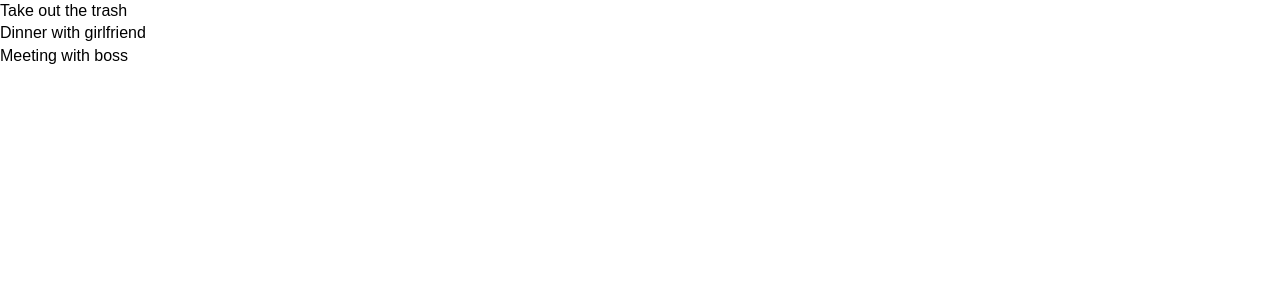
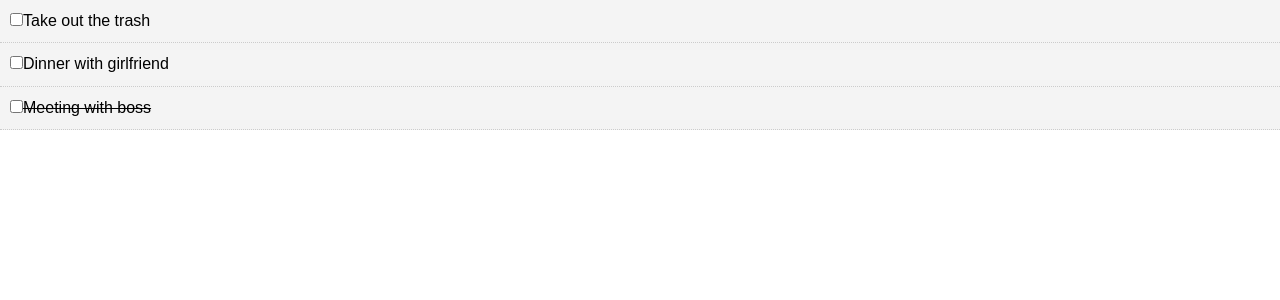
Before and after one commit to Musyimi97/to-do-react, a React (Create React App) app: page / in a window 1280 px wide. Shown: the top 300 px of the page. Built offline with nearby package versions, Linux system fonts and the light colour scheme.

Commit message:
prettuy cool

```diff
--- a/src/App.js
+++ b/src/App.js
@@ -18,7 +18,7 @@
       {
         id:3,
         title:'Meeting with boss',
-        completed:false
+        completed:true
       },
 
     ]
--- a/src/components/TodoItem.js
+++ b/src/components/TodoItem.js
@@ -3,17 +3,31 @@
 
 
 export class TodoItem extends Component {
+getStyle = () => {
+    return{
+        background:'#f4f4f4',
+        padding:'10px',
+        borderBottom:'1px #ccc dotted',
+        textDecoration: this.props.todo.completed ?
+        'line-through' :'none'
+    }
+}
+
     render() {
         return (
-            <div>
-                <p>{this.props.todo.title}</p>
+            <div style={this.getStyle()}>
+                <p>
+                <input type="checkbox" name="" id=""/>
+                {this.props.todo.title}
+                </p>
             </div>
         )
     }
 }
    // proptypes
-   TodoItem.protoTypes={
+TodoItem.protoTypes={
     todo: PropTypes.array.isRequired
 }
 
+
 export default TodoItem
```
